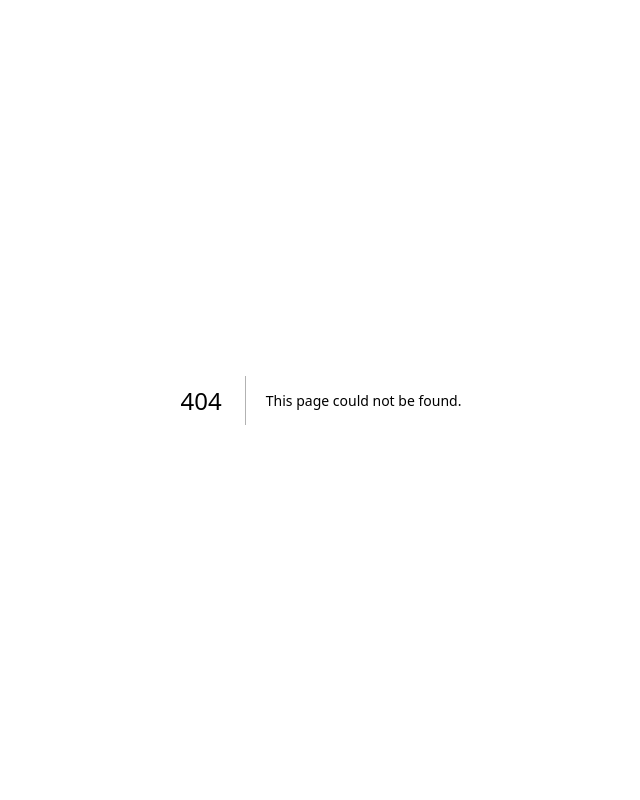
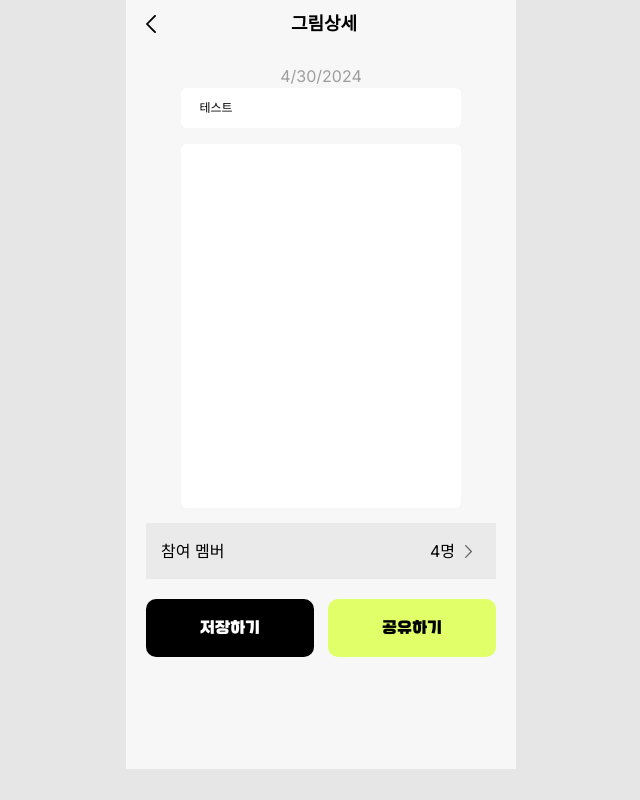
Before and after one commit to relay-toon/front, a Next.js app: page /item/1 in a window 1280 px wide. Before the commit this address had no page. Shown: the whole page, without its empty margins (319-959 px from the left). Built offline with nearby package versions, Linux system fonts and the light colour scheme.

Commit message:
design: Item detail page

```diff
--- /dev/null
+++ b/src/app/(main)/item/[id]/page.tsx
@@ -0,0 +1,37 @@
+import SaveButton from '@/src/components/SaveButton';
+import ShareButton from '@/src/components/ShareButton';
+import BackHeader from '@/src/components/header/BackHeader';
+import Image from 'next/image';
+
+export default function ItemPage() {
+  const now = Date.now();
+  const date = new Date(now).toLocaleDateString();
+  return (
+    <div className="mb-[112px]">
+      <BackHeader text="그림상세" />
+      <div className="text-base] align-center mt-4 flex justify-center text-[#9E9E9E]">
+        {date}
+      </div>
+      <div className="align-center ml-auto mr-auto flex w-[280px] rounded-md bg-white text-center">
+        <div className="flex-start flex px-[18.5px] py-3 text-xs">테스트</div>
+      </div>
+      <div className="ml-auto mr-auto mt-4 flex h-[364px] w-[280px] items-center rounded-md bg-white"></div>
+      <div className="my-[15px] ml-auto mr-auto flex h-14 w-[350px] flex-row content-between items-center justify-between bg-[#EAEAEA] px-[15px]">
+        <div>참여 멤버</div>
+        <div className=" flex flex-row items-center">
+          4명
+          <Image
+            src="/svg/right-arrow.svg"
+            alt="arrow"
+            width={26}
+            height={26}
+          />
+        </div>
+      </div>
+      <div className="mt-5 flex justify-center gap-[14px]">
+        <SaveButton />
+        <ShareButton />
+      </div>
+    </div>
+  );
+}
--- a/src/components/header/BackHeader.tsx
+++ b/src/components/header/BackHeader.tsx
@@ -15,7 +15,7 @@ export default function BackHeader({ text }: BackHeaderProps) {
         <Image src="/svg/header-back.svg" alt="back" width={26} height={26} />
       </button>
       <span className="flex-grow text-center text-lg font-bold">{text}</span>
-      <div style={{ width: 26, flexShrink: 0 }} />{' '}
+      <div style={{ width: 44, flexShrink: 0 }} />{' '}
     </div>
   );
 }
```
Also changed, not shown: public/svg/right-arrow.svg (added).
